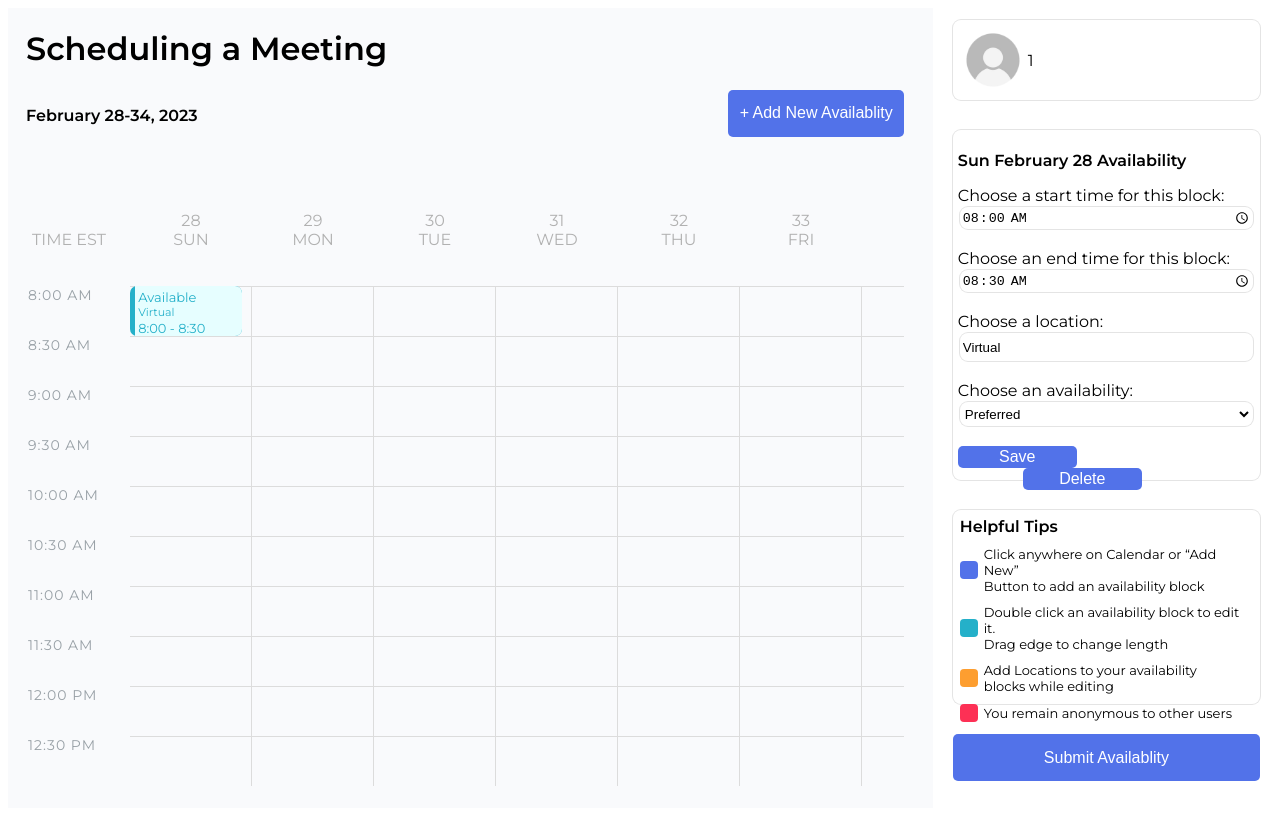
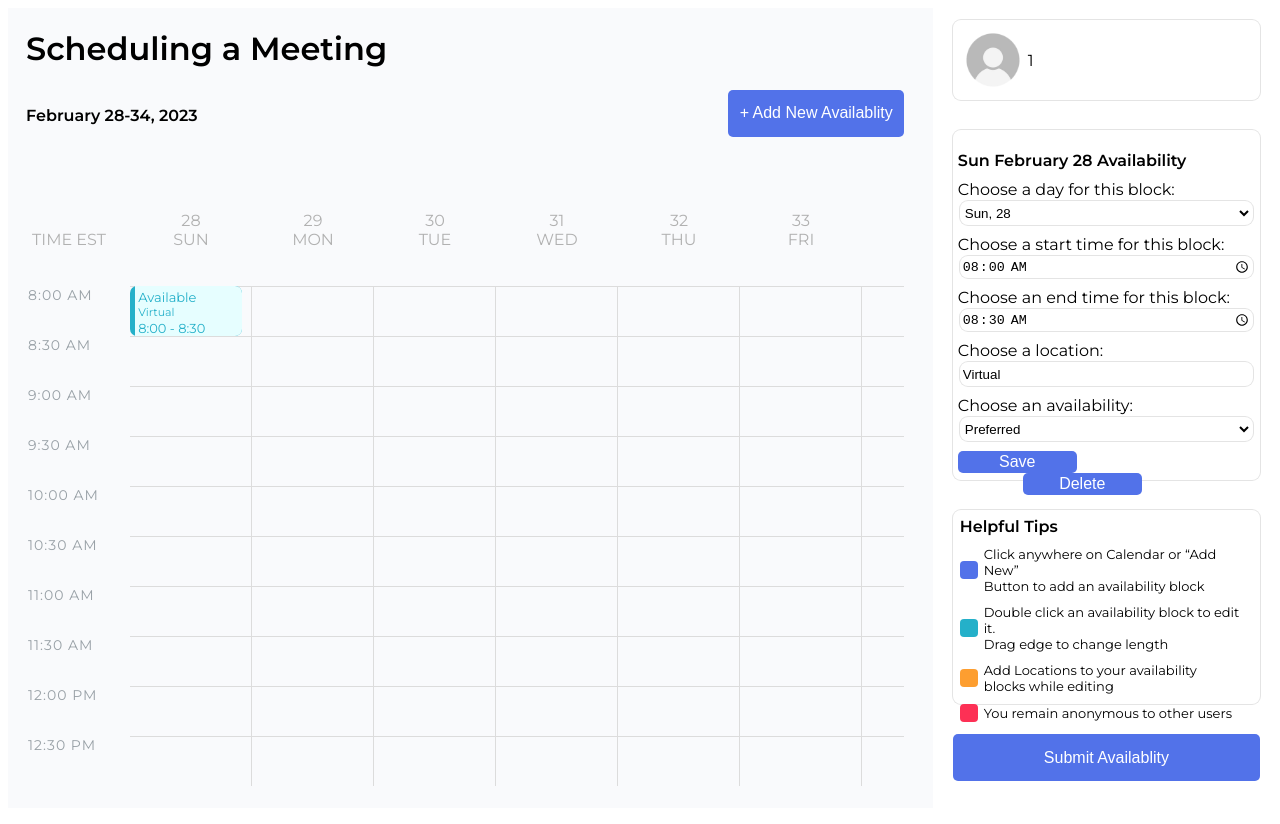
Before and after one commit to msacco8/Scheduling-Tool, a SvelteKit app in the folder my-app/: page /home/1 in a window 1280 px wide. Both pictures are taken after a click on the button "+ Add New Availablity". Shown: the top 824 px of the page. Built offline with nearby package versions, Linux system fonts and the light colour scheme.

Commit message:
edit panel choose day functionality

```diff
--- a/my-app/package.json
+++ b/my-app/package.json
@@ -20,6 +20,7 @@
 	},
 	"type": "module",
 	"dependencies": {
+		"file-saver": "^2.0.5",
 		"uuid": "^9.0.0"
 	}
 }
--- a/my-app/src/components/EditPanel.svelte
+++ b/my-app/src/components/EditPanel.svelte
@@ -14,6 +14,8 @@
     export let availabilities;
 
     export let username;
+
+    let dayNames = [[["Sun", "28"], 2], [["Mon", "29"], 3], [["Tue", "30"], 4], [["Wed", "31"], 5], [["Thu", "32"], 6], [["Fri", "33"], 7], [["Sat", "34"], 8]];
 
     let JsonAvailStore = JSON.parse("{}");
     if (localStorage.getItem("availabilitiesStore") != "") {
@@ -40,12 +42,26 @@
         }
         console.log(data)
 
+        let newDays = data.day.split(',')
+        console.log(newDays)
+
+        for (let i = 0; i < currentBlock.len; i++) {
+            timeBlocksMatrix[currentBlock.startRow+i][currentBlock.startCol] = 0;
+        }
+
         // update fields of selected block
         let newTimes = getLength(data.start, data.end)
         currentBlock.startRow = newTimes[0] + 1
         currentBlock.len = newTimes[1]
         currentBlock.location = data.location;
         currentBlock.availability = data.availability;
+        currentBlock.day = newDays.slice(0,2);
+        currentBlock.startCol = newDays[2];
+        console.log(data.day)
+
+        for (let i = 0; i < currentBlock.len; i++) {
+            timeBlocksMatrix[currentBlock.startRow+i][currentBlock.startCol] = 1;
+        }
 
         selectedBlockID = '';
         availabilities = availabilities;
@@ -111,9 +127,19 @@
 
 <div class='edit-container'>
     {#if selectedBlockID != ""}
-        <p style="font-weight: 600;">{currentBlock.day[0]} February {currentBlock.day[1]} Availability</p>
+        <p style="font-weight: 600; margin-bottom: 10px">{currentBlock.day[0]} February {currentBlock.day[1]} Availability</p>
         <form on:submit|preventDefault={handleSubmit}>
-            <label for="start">Choose a start time for this block:</label>
+            <label class="inp-label" for="day-select">Choose a day for this block:</label>
+            <select class="inp day-input" name="day" id="day-select">
+                {#each dayNames as day}
+                    {#if currentBlock.day[0] === day[0][0]}
+                        <option value={day} selected>{day[0][0] + ', ' + day[0][1]}</option>
+                    {:else}
+                        <option value={day}>{day[0][0] + ', ' + day[0][1]}</option>
+                    {/if}
+                {/each}
+            </select>
+            <label class="inp-label" for="start">Choose a start time for this block:</label>
             <input
                 class="inp time-input"
                 type="time"
@@ -125,7 +151,7 @@
                 value={currentStart}
                 required
             >
-            <label for="end">Choose an end time for this block:</label>
+            <label class="inp-label" for="end">Choose an end time for this block:</label>
             <input
                 class="inp time-input"
                 type="time"
@@ -136,9 +162,9 @@
                 step="900"
                 value={currentEnd}
                 required>
-            <label for="location-text">Choose a location:</label>
+            <label class="inp-label" for="location-text">Choose a location:</label>
             <input type="text" class="inp location-input" name="location" id="location-text" value={currentBlock.location}>
-            <label for="availability-select">Choose an availability:</label>
+            <label class="inp-label" for="availability-select">Choose an availability:</label>
             <select class="inp availability-input" name="availability" id="availability-select">
                 <!-- <option value="">--Please choose an option--</option> -->
                 <option value="preferred" selected={currentBlock.availability === 1 ? "selected" : '' }>Preferred</option>
@@ -163,6 +189,10 @@
 
 <style>
 
+.inp-label {
+
+}
+
 form {
     display: flex;
     flex-wrap: wrap;
@@ -170,7 +200,7 @@ form {
 
 .inp {
     margin: 2px;
-    margin-bottom: 20px;
+    margin-bottom: 10px;
     background: #FFFFFF;
     box-shadow: 0px 0px 0px 1px #E4E4E4;
     border-radius: 8px;
@@ -180,9 +210,14 @@ form {
 .time-input {
     width: 100%;
 }
+
+.day-input {
+    width: 100%;
+    height: 3vh;
+}
 .location-input {
     width: 100%;
-    height: 3vh
+    height: 2.5vh
 }
 
 .availability-input {
--- a/my-app/src/components/RightPanel.svelte
+++ b/my-app/src/components/RightPanel.svelte
@@ -4,9 +4,16 @@
     import ToolTips from './ToolTips.svelte';
     import EditPanel from './EditPanel.svelte';
     import { afterUpdate } from 'svelte';
+    import { onMount } from 'svelte';
+
+    // var fs = require('fs');
+    let newLine = '\r\n';
+    let fields = ['User', 'Time (ms)'];
+
 
     // @ts-ignore
     export let username;
+    export let JsonAvailStore;
     /**
      * @type {string}
      */
@@ -16,11 +23,28 @@
      * @type {any}
      */
       export let availabilities;
+
+      let startTime;
+      let endTime;
     afterUpdate(() => {
         console.log("RightPanel selectedBlock: " + selectedBlockID)
         console.log("avails in rightpanel is: ")
         console.log(availabilities)
-    })
+    });
+
+    onMount(() => {
+        startTime = new Date().getTime();
+    });
+
+    function handleSubmitAvail() {
+        endTime = new Date().getTime();
+        let timePassed = endTime - startTime;
+        // JsonAvailStore[username] = [availabilities, timePassed];
+        // JsonAvailStore
+        // JsonAvailStore['enterTime'] += [{username : username, time: timePassed}]
+        // JsonAvailStore = JsonAvailStore;
+        // localStorage.setItem("availabilitiesStore", JSON.stringify(JsonAvailStore));
+    }
 
 </script>
 
@@ -40,7 +64,7 @@
     <div class="right-panel-container">
         <ToolTips/>
     </div>
-    <a href="/recommendation"><button class="button">Submit Availablity</button></a>
+    <a href="/recommendation"><button on:click={handleSubmitAvail} class="button">Submit Availablity</button></a>
 </div>
 
 <style>
--- a/my-app/src/routes/home/[name]/+page.svelte
+++ b/my-app/src/routes/home/[name]/+page.svelte
@@ -57,6 +57,7 @@
       <RightPanel
       username={data.username}
       bind:timeBlocksMatrix={timeBlocksMatrix}
+      bind:JsonAvailStore={JsonAvailStore}
       bind:selectedBlockID={selectedBlockID}
       bind:availabilities={availabilities}
       />
```
Also changed, not shown: my-app/csvPython/userTimes.csv (added), 2 other files (tests, documents, lock files or other folders).
